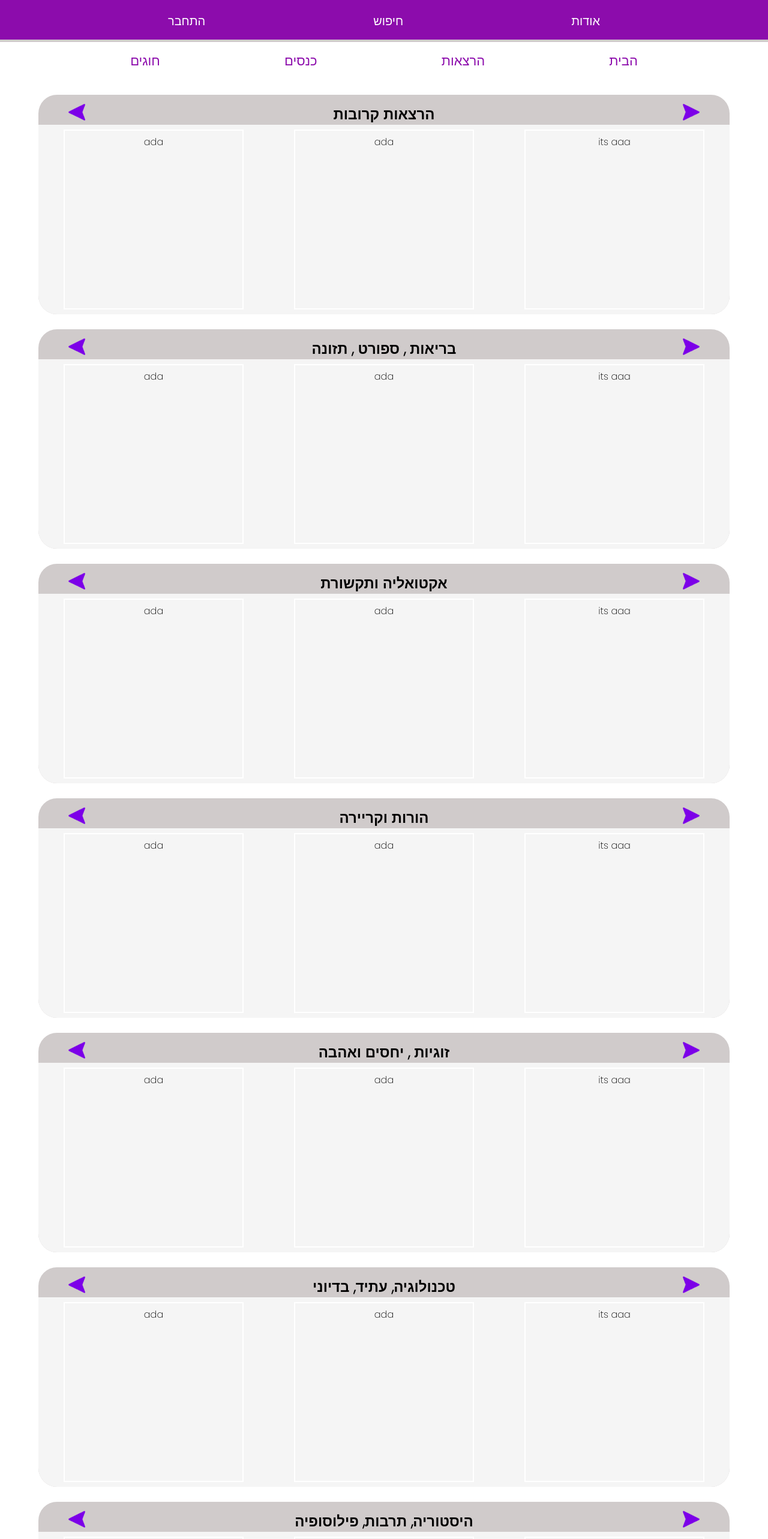
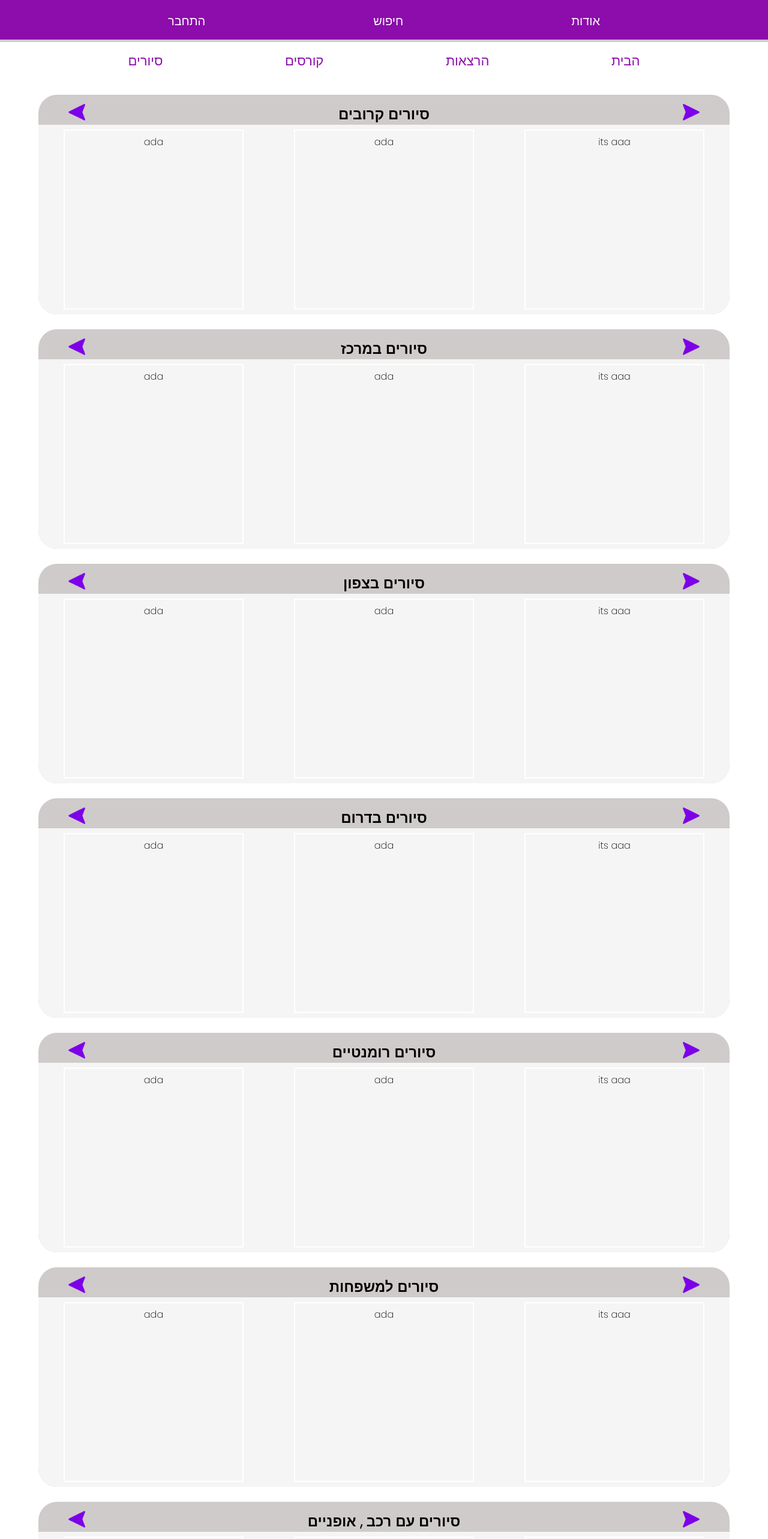
Before and after one commit to itsik-ba/My-Lectures, a React (Vite) app in the folder client/: page /classes in a window 1280 px wide. Shown: the top 2566 px of the page at 60% size. Built offline with nearby package versions, Linux system fonts and the light colour scheme.

Commit message:
cs finish

```diff
--- a/client/src/components/navBar/NavBar.tsx
+++ b/client/src/components/navBar/NavBar.tsx
@@ -8,8 +8,8 @@ const NavBar = () => {
 
         <Link to={"/"} className="Link">הבית</Link>
         <Link to={"lecture"} className="Link">הרצאות</Link>
-        <Link to={"/courses"} className="Link">כנסים</Link>
-        <Link to={"classes"} className="Link">חוגים</Link>
+        <Link to={"/courses"} className="Link">קורסים</Link>
+        <Link to={"classes"} className="Link">סיורים</Link>
 
     </nav>
   )
--- a/client/src/pages/mainBar/main__classes/Classes.tsx
+++ b/client/src/pages/mainBar/main__classes/Classes.tsx
@@ -8,7 +8,7 @@ const Classes = () => {
          <span className="blockA__Sback"></span>
          <span className="blockA__Sfrwd"></span>
 
-         <h2 className="blockA__h2">הרצאות קרובות</h2>
+         <h2 className="blockA__h2">סיורים קרובים</h2>
          <div className="blockA__wrapperBlock">
          <div className="a">its aaa</div>
          <div className="b">ada</div>
@@ -19,7 +19,7 @@ const Classes = () => {
         <div className="blockA">
         <span className="blockA__Sback"></span>
          <span className="blockA__Sfrwd"></span>
-         <h2 className="blockA__h2">בריאות , ספורט , תזונה</h2>
+         <h2 className="blockA__h2">סיורים במרכז</h2>
          <div className="blockA__wrapperBlock">
          <div className="a">its aaa</div>
          <div className="b">ada</div>
@@ -30,7 +30,7 @@ const Classes = () => {
         <div className="blockA">
         <span className="blockA__Sback"></span>
          <span className="blockA__Sfrwd"></span>
-         <h2 className="blockA__h2"> אקטואליה ותקשורת</h2>
+         <h2 className="blockA__h2">סיורים בצפון</h2>
          <div className="blockA__wrapperBlock">
          <div className="a">its aaa</div>
          <div className="b">ada</div>
@@ -41,7 +41,7 @@ const Classes = () => {
         <div className="blockA">
         <span className="blockA__Sback"></span>
          <span className="blockA__Sfrwd"></span>
-         <h2 className="blockA__h2">  הורות וקריירה</h2>
+         <h2 className="blockA__h2"> סיורים בדרום </h2>
          <div className="blockA__wrapperBlock">
          <div className="a">its aaa</div>
          <div className="b">ada</div>
@@ -52,7 +52,7 @@ const Classes = () => {
         <div className="blockA">
         <span className="blockA__Sback"></span>
          <span className="blockA__Sfrwd"></span>
-         <h2 className="blockA__h2">זוגיות , יחסים ואהבה</h2>
+         <h2 className="blockA__h2">סיורים רומנטיים</h2>
          <div className="blockA__wrapperBlock">
          <div className="a">its aaa</div>
          <div className="b">ada</div>
@@ -63,7 +63,7 @@ const Classes = () => {
         <div className="blockA">
         <span className="blockA__Sback"></span>
          <span className="blockA__Sfrwd"></span>
-         <h2 className="blockA__h2"> טכנולוגיה, עתיד, בדיוני</h2>
+         <h2 className="blockA__h2">סיורים למשפחות</h2>
          <div className="blockA__wrapperBlock">
          <div className="a">its aaa</div>
          <div className="b">ada</div>
@@ -74,7 +74,7 @@ const Classes = () => {
         <div className="blockA">
         <span className="blockA__Sback"></span>
          <span className="blockA__Sfrwd"></span>
-         <h2 className="blockA__h2"> היסטוריה, תרבות, פילוסופיה</h2>
+         <h2 className="blockA__h2">סיורים עם רכב , אופניים</h2>
          <div className="blockA__wrapperBlock">
          <div className="a">its aaa</div>
          <div className="b">ada</div>
@@ -85,7 +85,7 @@ const Classes = () => {
         <div className="blockA">
         <span className="blockA__Sback"></span>
          <span className="blockA__Sfrwd"></span>
-         <h2 className="blockA__h2"> עסקים וכלכלה, יזמות</h2>
+         <h2 className="blockA__h2">סיורי תרבות, היסטוריה</h2>
          <div className="blockA__wrapperBlock">
          <div className="a">its aaa</div>
          <div className="b">ada</div>
@@ -96,7 +96,7 @@ const Classes = () => {
         <div className="blockA">
         <span className="blockA__Sback"></span>
          <span className="blockA__Sfrwd"></span>
-         <h2 className="blockA__h2"> קולנוע , הופעות , מוסיקה , לייף סטייל</h2>
+         <h2 className="blockA__h2">סיורים בערב</h2>
          <div className="blockA__wrapperBlock">
          <div className="a">its aaa</div>
          <div className="b">ada</div>
--- a/client/src/pages/mainBar/main__courses/Courses.tsx
+++ b/client/src/pages/mainBar/main__courses/Courses.tsx
@@ -9,7 +9,7 @@ const Courses = () => {
          <span className="blockA__Sback"></span>
          <span className="blockA__Sfrwd"></span>
 
-         <h2 className="blockA__h2">הרצאות קרובות</h2>
+         <h2 className="blockA__h2">קורסים קרובים</h2>
          <div className="blockA__wrapperBlock">
          <div className="a">its aaa</div>
          <div className="b">ada</div>
@@ -20,7 +20,7 @@ const Courses = () => {
         <div className="blockA">
         <span className="blockA__Sback"></span>
          <span className="blockA__Sfrwd"></span>
-         <h2 className="blockA__h2">בריאות , ספורט , תזונה</h2>
+         <h2 className="blockA__h2">קורסים עם תעודה</h2>
          <div className="blockA__wrapperBlock">
          <div className="a">its aaa</div>
          <div className="b">ada</div>
@@ -31,7 +31,7 @@ const Courses = () => {
         <div className="blockA">
         <span className="blockA__Sback"></span>
          <span className="blockA__Sfrwd"></span>
-         <h2 className="blockA__h2"> אקטואליה ותקשורת</h2>
+         <h2 className="blockA__h2">השתלמויות</h2>
          <div className="blockA__wrapperBlock">
          <div className="a">its aaa</div>
          <div className="b">ada</div>
@@ -42,7 +42,7 @@ const Courses = () => {
         <div className="blockA">
         <span className="blockA__Sback"></span>
          <span className="blockA__Sfrwd"></span>
-         <h2 className="blockA__h2">  הורות וקריירה</h2>
+         <h2 className="blockA__h2">קורסים דיגיטליים</h2>
          <div className="blockA__wrapperBlock">
          <div className="a">its aaa</div>
          <div className="b">ada</div>
@@ -53,7 +53,7 @@ const Courses = () => {
         <div className="blockA">
         <span className="blockA__Sback"></span>
          <span className="blockA__Sfrwd"></span>
-         <h2 className="blockA__h2">זוגיות , יחסים ואהבה</h2>
+         <h2 className="blockA__h2">קורסים פרונטליים</h2>
          <div className="blockA__wrapperBlock">
          <div className="a">its aaa</div>
          <div className="b">ada</div>
@@ -64,7 +64,7 @@ const Courses = () => {
         <div className="blockA">
         <span className="blockA__Sback"></span>
          <span className="blockA__Sfrwd"></span>
-         <h2 className="blockA__h2"> טכנולוגיה, עתיד, בדיוני</h2>
+         <h2 className="blockA__h2">קורסיים מוזלים, הרשמה מאוחרת</h2>
          <div className="blockA__wrapperBlock">
          <div className="a">its aaa</div>
          <div className="b">ada</div>
@@ -75,7 +75,7 @@ const Courses = () => {
         <div className="blockA">
         <span className="blockA__Sback"></span>
          <span className="blockA__Sfrwd"></span>
-         <h2 className="blockA__h2"> היסטוריה, תרבות, פילוסופיה</h2>
+         <h2 className="blockA__h2">אסור לפספס</h2>
          <div className="blockA__wrapperBlock">
          <div className="a">its aaa</div>
          <div className="b">ada</div>
@@ -86,7 +86,7 @@ const Courses = () => {
         <div className="blockA">
         <span className="blockA__Sback"></span>
          <span className="blockA__Sfrwd"></span>
-         <h2 className="blockA__h2"> עסקים וכלכלה, יזמות</h2>
+         <h2 className="blockA__h2">קורסים לפי נושא </h2>
          <div className="blockA__wrapperBlock">
          <div className="a">its aaa</div>
          <div className="b">ada</div>
@@ -97,7 +97,7 @@ const Courses = () => {
         <div className="blockA">
         <span className="blockA__Sback"></span>
          <span className="blockA__Sfrwd"></span>
-         <h2 className="blockA__h2"> קולנוע , הופעות , מוסיקה , לייף סטייל</h2>
+         <h2 className="blockA__h2"> קורסים חינמיים</h2>
          <div className="blockA__wrapperBlock">
          <div className="a">its aaa</div>
          <div className="b">ada</div>
```
